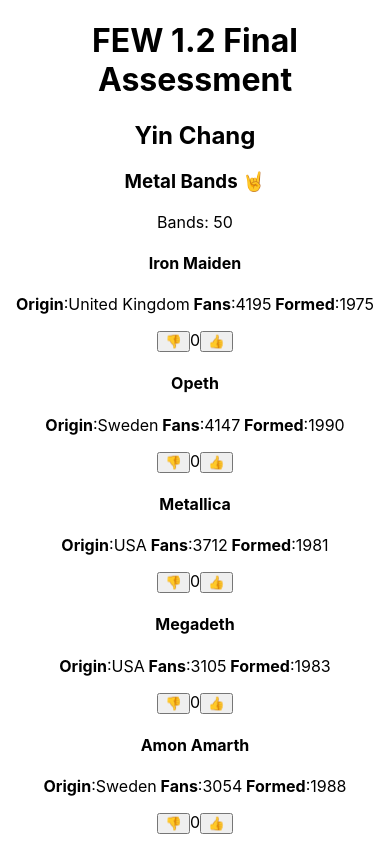
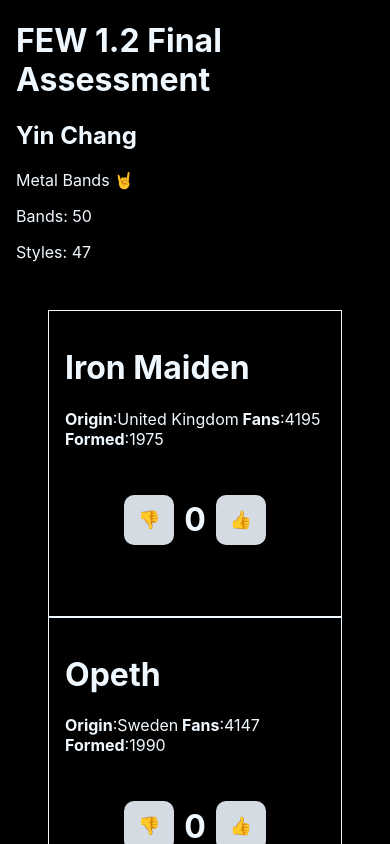
Before and after one commit to yinnyC/FEW1.2_Final_Assessment, a React (Create React App) app: page / in a window 390 px wide. Shown: the top 844 px of the page. Built offline with nearby package versions, Linux system fonts and the light colour scheme.

Commit message:
Finished Challenge8&9

```diff
--- a/src/App.css
+++ b/src/App.css
@@ -1,38 +1,29 @@
+body {
+	background-color: black;
+}
 .App {
-  text-align: center;
+	margin: 1em;
+
+	color: aliceblue;
+}
+.BandList {
+	display: grid;
+	grid-template-columns: 1fr 1fr 1fr;
+	grid-auto-rows: 1fr;
+	max-width: 1200px;
+	margin: auto;
+	padding: 2em;
 }
 
-.App-logo {
-  height: 40vmin;
-  pointer-events: none;
+/* Smaller screens and tablets */
+@media only screen and (max-width: 960px) {
+	.BandList {
+		grid-template-columns: 1fr 1fr;
+	}
 }
-
-@media (prefers-reduced-motion: no-preference) {
-  .App-logo {
-    animation: App-logo-spin infinite 20s linear;
-  }
+/* Small screens mobile */
+@media only screen and (max-width: 700px) {
+	.BandList {
+		grid-template-columns: 1fr;
+	}
 }
-
-.App-header {
-  background-color: #282c34;
-  min-height: 100vh;
-  display: flex;
-  flex-direction: column;
-  align-items: center;
-  justify-content: center;
-  font-size: calc(10px + 2vmin);
-  color: white;
-}
-
-.App-link {
-  color: #61dafb;
-}
-
-@keyframes App-logo-spin {
-  from {
-    transform: rotate(0deg);
-  }
-  to {
-    transform: rotate(360deg);
-  }
-}
--- a/src/App.js
+++ b/src/App.js
@@ -8,6 +8,7 @@ function App() {
   const BandList = Array.map(({band_name,formed,origin,fans})=>{
     return(
       <Band
+      key={band_name}
       band_name={band_name}
       formed={formed}
       origin={origin}
@@ -18,7 +19,10 @@ function App() {
     <div className="App">
       <Heading />
       <MetalMeta />
-      {BandList}
+      <div className="BandList">
+        {BandList}
+      </div>
+
     </div>
   );
 }
--- /dev/null
+++ b/src/Components/Band/Band.css
@@ -0,0 +1,5 @@
+.Band {
+	border: 1px solid;
+	border-color: aliceblue;
+	padding: 1em;
+}
--- a/src/Components/Band/Band.js
+++ b/src/Components/Band/Band.js
@@ -2,11 +2,12 @@
 
 import React from 'react'
 import Like from '../Like/Like'
+import './Band.css'
 function Band(props) {
   const {band_name,formed,origin,fans} = props
   return (
     <div className="Band">
-      <h4>{band_name}</h4>
+      <h1>{band_name}</h1>
       <p>
         <b> Origin</b>:{origin}
         <b> Fans</b>:{fans}
--- /dev/null
+++ b/src/Components/Like/Like.css
@@ -0,0 +1,16 @@
+.Like {
+	display: flex;
+	margin-top: 30px;
+	justify-content: center;
+	align-items: center;
+}
+
+button {
+	font-size: large;
+	border: 0;
+	width: 50px;
+	height: 50px;
+	background-color: rgba(240, 248, 255, 0.886);
+	border-radius: 10px;
+	margin: 10px;
+}
--- a/src/Components/Like/Like.js
+++ b/src/Components/Like/Like.js
@@ -1,6 +1,7 @@
 // /Components/Like/Like.js
 
 import React,{Component} from 'react';
+import './Like.css'
 
 class Like extends Component {
   constructor(props) {
@@ -26,7 +27,7 @@ class Like extends Component {
 					}}
 				>👎</button>
 
-				{this.state.count}
+				<h1>{this.state.count}</h1>
 
 				<button type="button"
 					onClick={() => { this.increment(1)
--- a/src/Components/MetalMeta/MetalMeta.js
+++ b/src/Components/MetalMeta/MetalMeta.js
@@ -5,11 +5,25 @@ import data from '../../metal.json'
 
 function MetalMeta() {
   const numOfBand = data.length
-
+  const uniqueStyle = []
+  const lookup = {}
+  data.forEach(
+    (data)=>{
+      const style = data.style.split(',')
+      style.forEach((style)=>{
+        if(!(style in lookup)){
+          lookup[style]=1
+          uniqueStyle.push(style)
+        }
+      })
+    }
+  )
+  console.log(uniqueStyle)
   return (
     <div className="Heading">
-      <h3>Metal Bands 🤘</h3>
+      <p>Metal Bands 🤘</p>
       <p>Bands: {numOfBand}</p>
+      <p>Styles: {uniqueStyle.length}</p>
     </div>
 
   )
```
Also changed, not shown: 1 other file (tests, documents, lock files or other folders).
